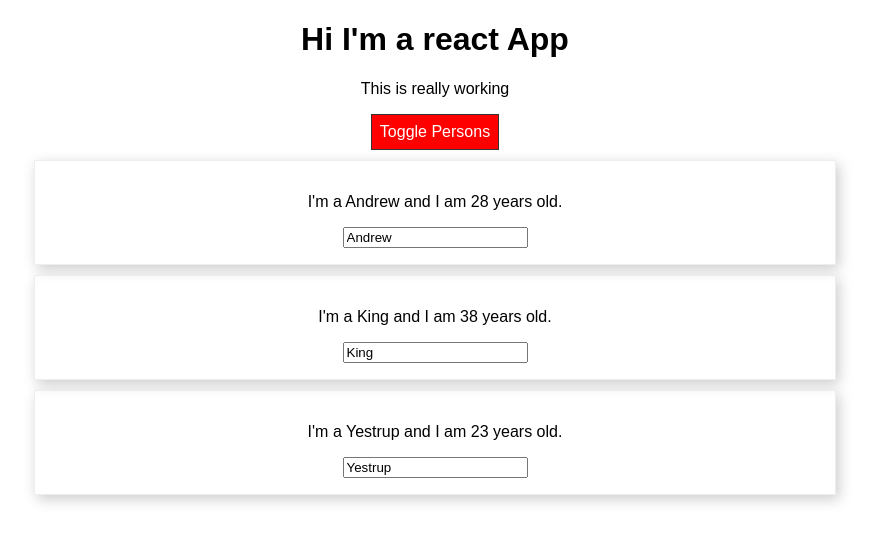
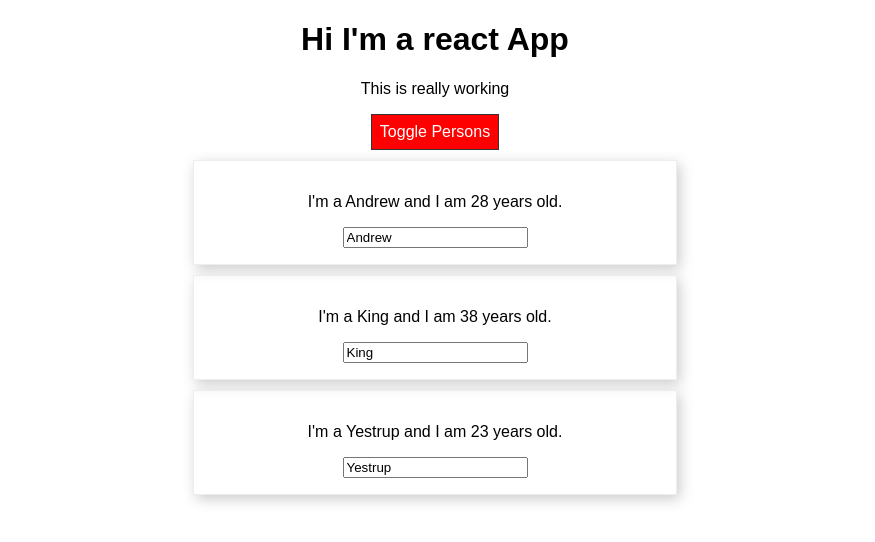
Before and after one commit to andrewquartey/ReactApp, a React (Create React App) app: page / in a window 1280 px wide. Both pictures are taken after a click on the button "Toggle Persons". Shown: the top 542 px of the page, without its empty margins (205-1080 px from the left). Built offline with nearby package versions, Linux system fonts and the light colour scheme.

Commit message:
Project Restructuring

```diff
--- a/src/components/Person.js
+++ b/src/components/Person/Person.js
@@ -1,9 +1,17 @@
 import React from 'react';
-import './Person.css'
+import  Radium from 'radium';
+import './Person.css';
 
 const Person = (props) => {
+
+    const style = {
+        '@media (min-width:500px)': {
+            width: '450px'
+        }
+    }
+
     return (
-        <div className="Person">
+        <div className="Person" style={style}>
             <p onClick={props.click}>I'm a {props.name} and I am {props.age} years old.</p>
             <p> {props.children} </p>
             <input type="text" onChange={props.changed} defaultValue={props.name}/>
@@ -11,4 +19,4 @@ const Person = (props) => {
     )
 }
 
-export default Person
+export default Radium(Person)
--- a/src/App.js
+++ b/src/containers/App.js
@@ -1,7 +1,7 @@
 import React, { Component } from 'react';
 import './App.css';
-import Person from './components/Person';
-import  Radium from 'radium';
+import Person from '../components/Person/Person';
+import  Radium, {StyleRoot} from 'radium';
 
 class App extends Component {
 
@@ -62,6 +62,7 @@ class App extends Component {
 
     if(this.state.showPersons) {
       persons = (
+        <StyleRoot>
           <div>
             {this.state.persons.map((person, index) => {
               return (
@@ -75,6 +76,7 @@ class App extends Component {
               );
             })}
           </div>
+        </StyleRoot>
       );
       style.backgroundColor = 'red';
       style[':hover'] = {
--- a/src/index.js
+++ b/src/index.js
@@ -1,7 +1,7 @@
 import React from 'react';
 import ReactDOM from 'react-dom';
 import './index.css';
-import App from './App';
+import App from './containers/App';
 import registerServiceWorker from './registerServiceWorker';
 
 ReactDOM.render(<App />, document.getElementById('root'));
```
Also changed, not shown: src/components/Cockpit/Cockpit.js (added), src/components/Person/Person.css (renamed from src/components/Person.css), src/components/Persons.js (added), src/containers/App.css (renamed from src/App.css), 1 other file (tests, documents, lock files or other folders). Lines whose indentation alone changed are shown as unchanged.
